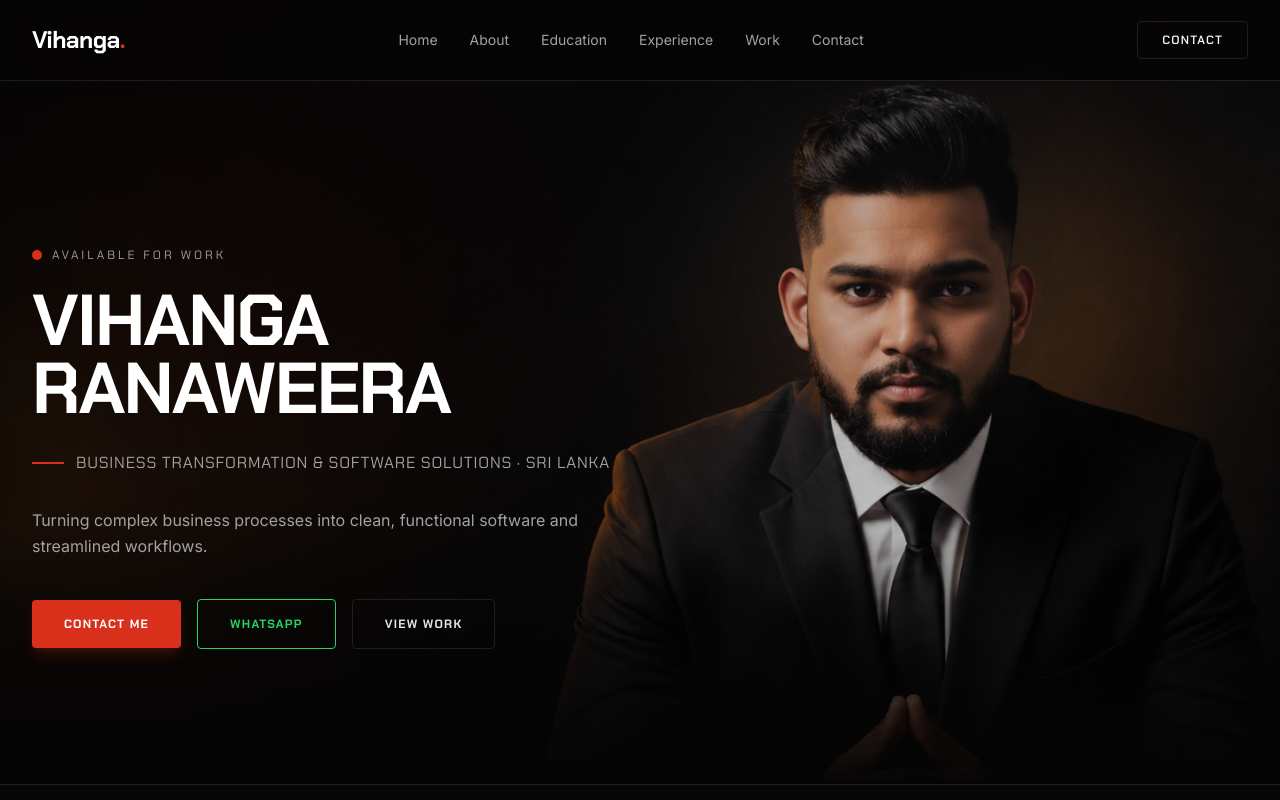
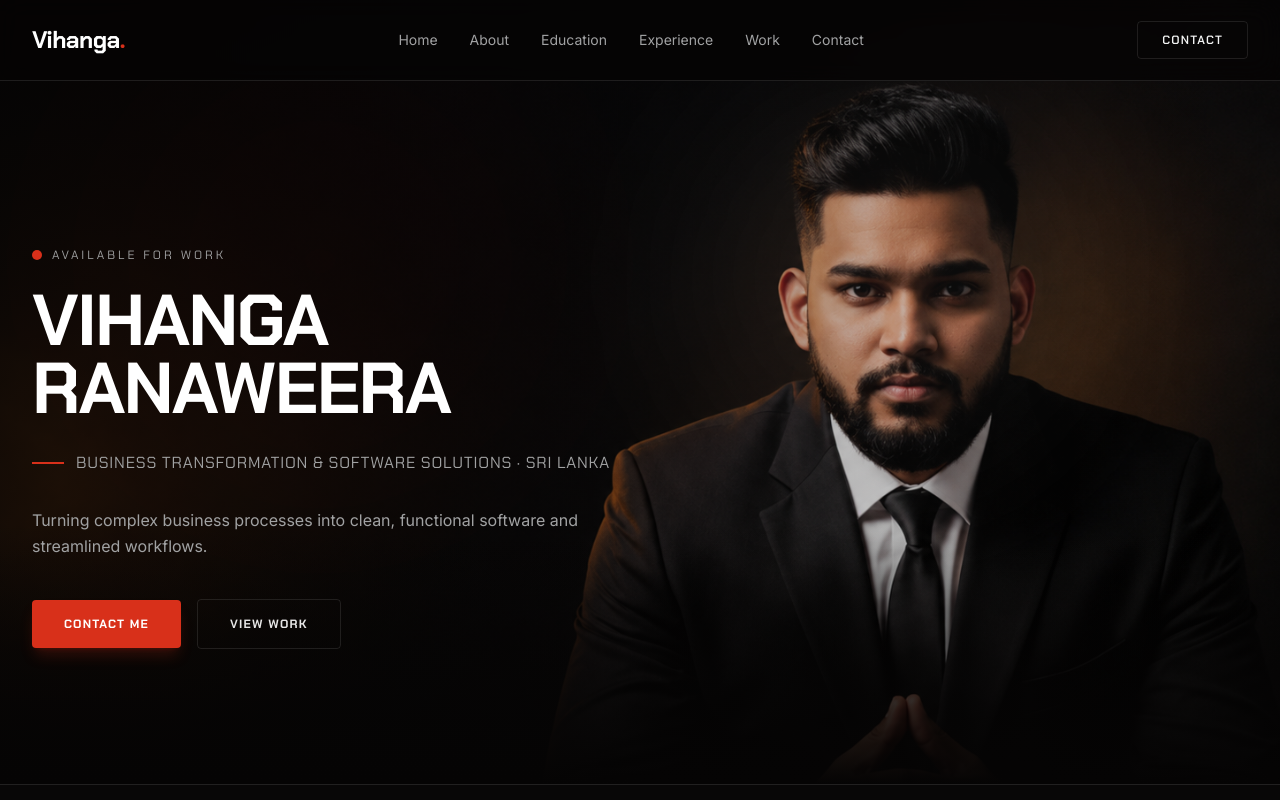
Before and after one commit to Sahancoder/Vihanga-Ranaweera, a Next.js app: page / in a window 1280 px wide. Shown: the top 800 px of the page. Built offline with nearby package versions, Linux system fonts and the light colour scheme.

Commit message:
Remove WhatsApp button from Hero section

```diff
--- a/src/components/sections/Hero.tsx
+++ b/src/components/sections/Hero.tsx
@@ -131,14 +131,7 @@ export function Hero() {
             >
               Contact me
             </a>
-            <a
-              href={site.socials.find(s => s.label === "WhatsApp")?.href || "#"}
-              target="_blank"
-              rel="noopener noreferrer"
-              className="flex items-center gap-2 rounded-sm border border-[#25D366] bg-transparent px-8 py-4 font-display text-xs font-bold uppercase tracking-widest text-[#25D366] transition-all hover:-translate-y-0.5 hover:bg-[#25D366] hover:text-[#111111]"
-            >
-              WhatsApp
-            </a>
+
             <a
               href="#work"
               className="rounded-sm border border-line px-8 py-4 font-display text-xs font-bold uppercase tracking-widest text-white/90 transition-all hover:border-white/40 hover:bg-white/5"
```
